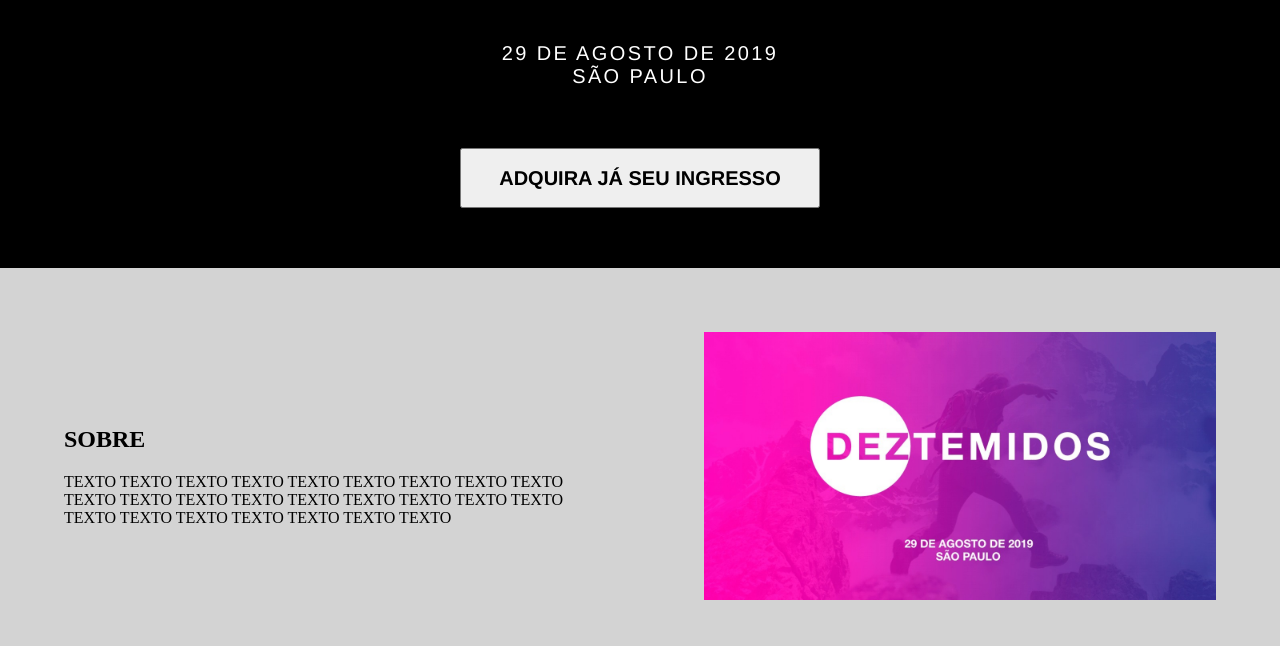
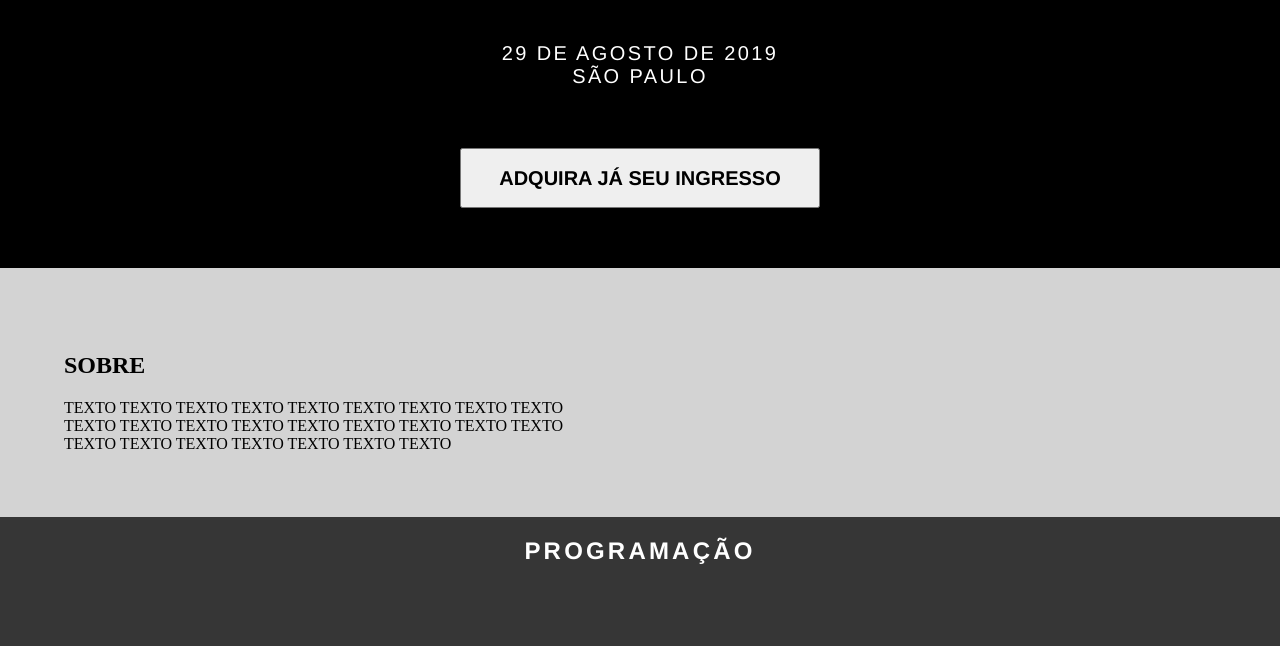
Before and after one commit to mrbonini/Showmethemoney, a website: page index.html in a window 1280 px wide. Shown: the part 304-950 px from the top of the page. Drawn offline with Linux system fonts and the light colour scheme; some packages are replaced by stand-ins of ours; no server answers; a script that the page names is missing.

Commit message:
widget sympla adicionado Kaique Sousa Bonini

```diff
--- a/index.html
+++ b/index.html
@@ -32,9 +32,7 @@
 
       </div>
 
-      <div class="box-2">
-        <img src="photos/sympla.jpeg">
-      </div>
+      <div class="box-2" id="sympla-widget-625479"></div> <script src="https://www.sympla.com.br/js/sympla.widget-pt.js/625479"></script>
 
     </div>
 
```
